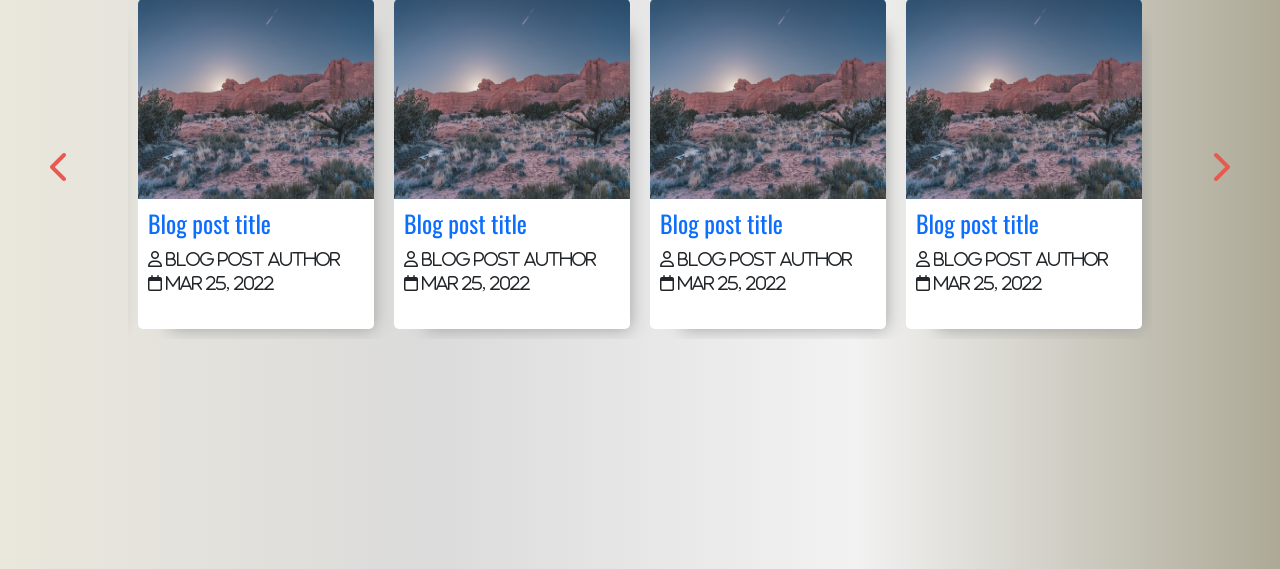
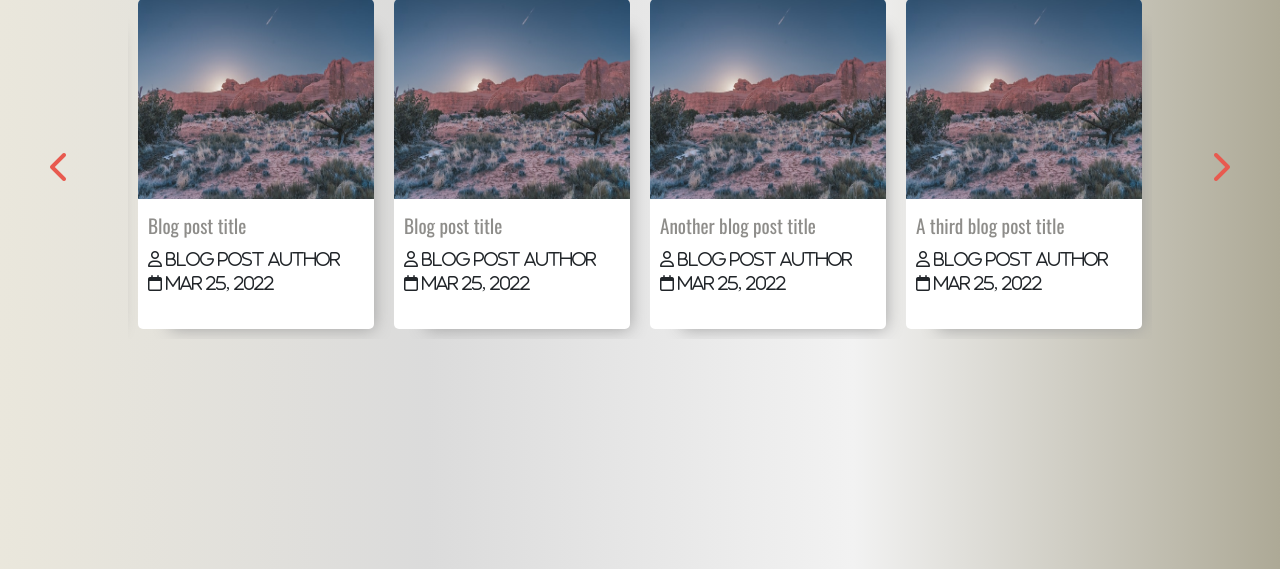
Before and after one commit to SarahWimark/Blog, a PHP site: page / in a window 1280 px wide. Shown: the part 169-738 px from the top of the page. Run offline with PHP 8.4, Linux system fonts and the light colour scheme; some libraries are stand-ins or nearby versions.

Commit message:
Finishing new posts carousel

```diff
--- a/index.php
+++ b/index.php
@@ -31,7 +31,7 @@
                 <img src="src/images/unsplash.jpg" alt="An image of rocky mountains in a desert plain"
                     class="carousel-img">
                 <div class="post-info">
-                    <h4><a href="#">Blog post title</a></h4>
+                    <h4><a href="#">Another blog post title</a></h4>
                     <i class="far fa-user"> Blog post author</i> &nbsp;
                     <i class="far fa-calendar"> Mar 25, 2022</i>
                 </div>
@@ -40,7 +40,7 @@
                 <img src="src/images/unsplash.jpg" alt="An image of rocky mountains in a desert plain"
                     class="carousel-img">
                 <div class="post-info">
-                    <h4><a href="#">Blog post title</a></h4>
+                    <h4><a href="#">A third blog post title</a></h4>
                     <i class="far fa-user"> Blog post author</i> &nbsp;
                     <i class="far fa-calendar"> Mar 25, 2022</i>
                 </div>
@@ -49,7 +49,7 @@
                 <img src="src/images/unsplash.jpg" alt="An image of rocky mountains in a desert plain"
                     class="carousel-img">
                 <div class="post-info">
-                    <h4><a href="#">Blog post title</a></h4>
+                    <h4><a href="#">A fourth blog post title</a></h4>
                     <i class="far fa-user"> Blog post author</i> &nbsp;
                     <i class="far fa-calendar"> Mar 25, 2022</i>
                 </div>
@@ -58,7 +58,7 @@
                 <img src="src/images/unsplash.jpg" alt="An image of rocky mountains in a desert plain"
                     class="carousel-img">
                 <div class="post-info">
-                    <h4><a href="#">Blog post title</a></h4>
+                    <h4><a href="#">A fifth blog post title</a></h4>
                     <i class="far fa-user"> Blog post author</i> &nbsp;
                     <i class="far fa-calendar"> Mar 25, 2022</i>
                 </div>
--- a/signup.php
+++ b/signup.php
@@ -2,7 +2,7 @@
 <?php include_once('./src/includes/header.php'); ?>
 
 <main>
-    <div class="container w-25 mt-5 shadow p-4 rounded">
+    <div class="container w-25 mt-5 shadow p-4 bg-white rounded">
         <form action="index.php" method="post">
             <div class="form-group">
                 <label for="username">Username</label>
--- a/src/includes/header.php
+++ b/src/includes/header.php
@@ -30,7 +30,7 @@
                     <li><a href="login.php">Login</a></li>
                     <li><a href="#"><i class="fa fa-user"></i> Logged in user <i class="fa fa-chevron-down"></i></a>
 
-                        <ul class="sub-navigation bg-white">
+                        <ul class="sub-navigation bg-secondary">
                             <li><a href="#" class="text-secondary">Dashboard</a></li>
                             <li><a href="#" class="text-danger">Logout</a></li>
                         </ul>
--- a/src/styles/blog.css
+++ b/src/styles/blog.css
@@ -31,6 +31,12 @@
 
 .post-info {
   padding: 10px;
+  height: 130px;
+}
+
+.post-info a {
+  color: #8e8d8a;
+  font-size: 1.2rem;
 }
 
 .carousel-img {
--- a/src/styles/header.css
+++ b/src/styles/header.css
@@ -54,15 +54,7 @@
   -webkit-box-shadow: 0 4px 4px -2px #444;
   -moz-box-shadow: 0 4px 4px -2px #444;
   box-shadow: 0 2px 2px -1px #444;
-}
-
-.subnavigation ul li:after {
-  content: "";
-  display: block;
-  height: 1px;
-  width: 40%;
-  margin: 10px;
-  background: #444;
+  z-index: 9999;
 }
 
 .sub-navigation li {
--- a/src/styles/main.css
+++ b/src/styles/main.css
@@ -27,3 +27,7 @@ body {
 a {
   text-decoration: none;
 }
+
+.bg-secondary {
+  background: #e98074 !important;
+}
```
Also changed, not shown: src/js/carousel.js (+33 -5 lines). Lines whose indentation alone changed are shown as unchanged.
